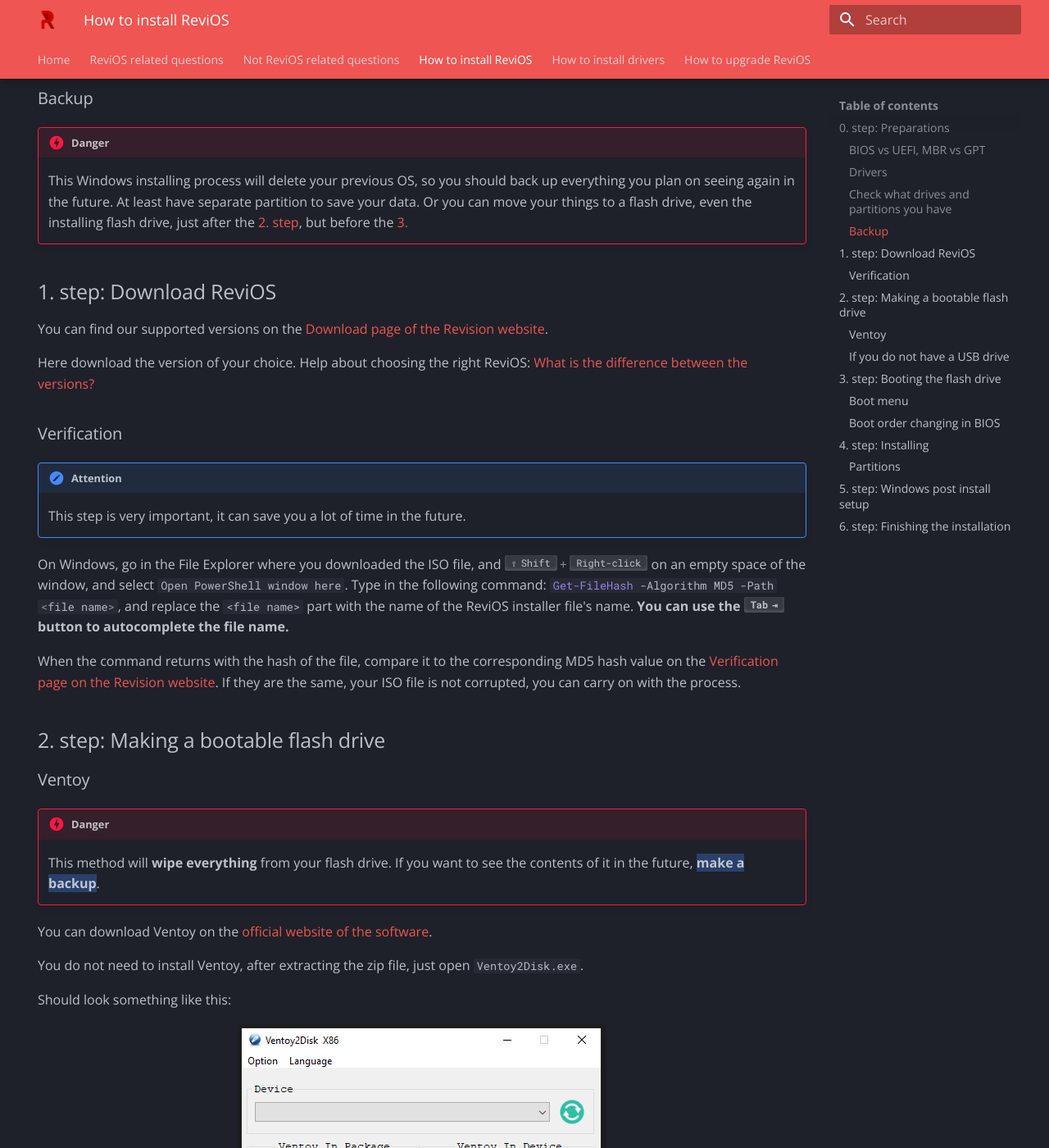
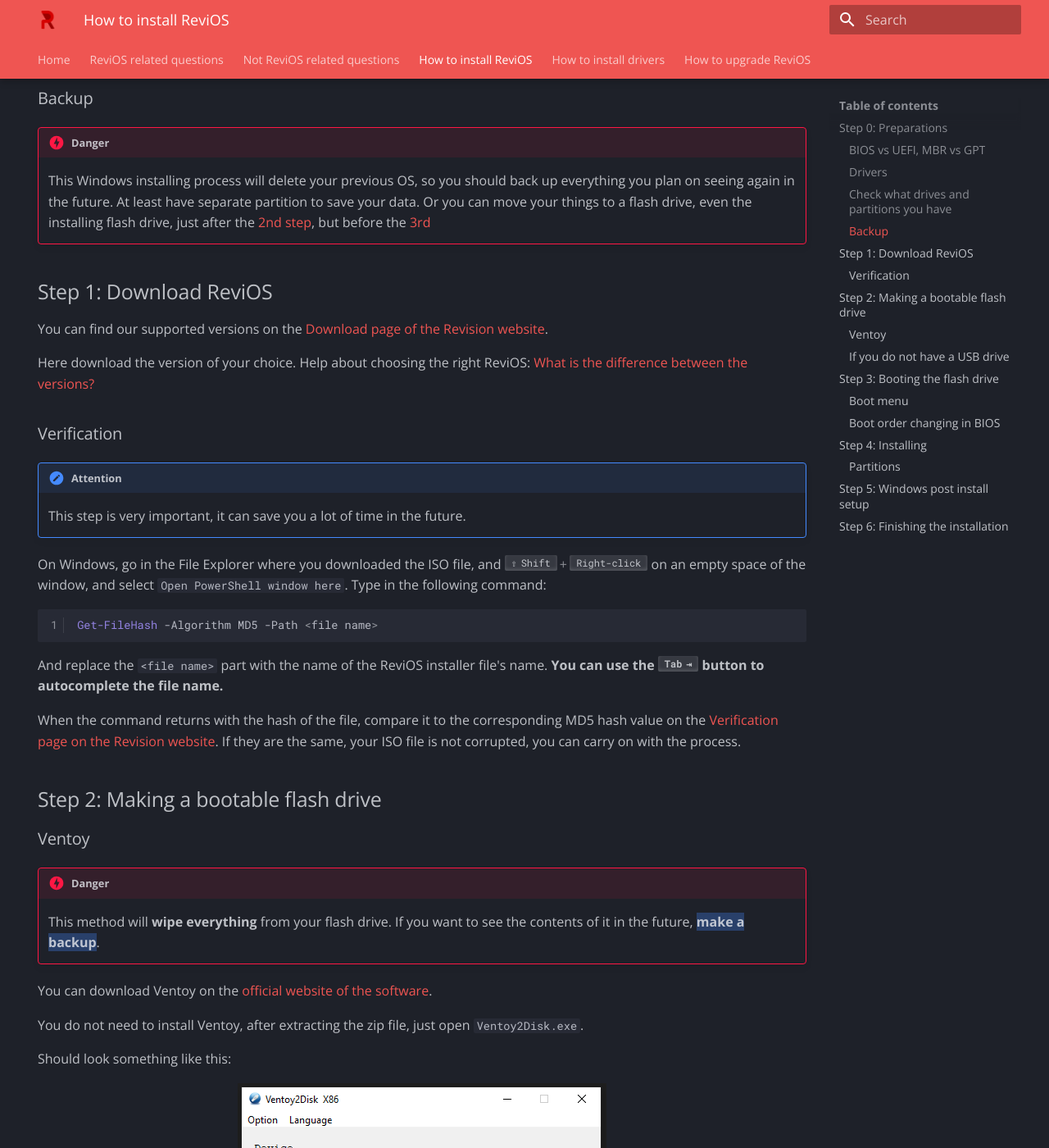
Before and after one commit to dkovacs24/ReviOS_faq, an MkDocs documentation site: the page built from docs/install.md, in a window 1280 px wide and 1400 px high, scrolled down 3470 px. Shown: the whole window at 82% size. Built offline with MkDocs 1.6.1 and Material for MkDocs 9.7.7, drawn with Linux system fonts in a browser that asks for light colours; some of the changed text lies outside the part shown.

Commit message:
rename headers in install.md X. step->Step X

````diff
--- a/docs/install.md
+++ b/docs/install.md
@@ -20,7 +20,7 @@
 
 We discuss here the installation of ReviOS with a **USB drive** (or usually called a flash drive in the guide). This guide also mentions a way to boot into the installer without a USB drive, but the main method is to use a flash drive. Another way is to use the script of iidanL, [InstallWindowsWithoutUSB](https://github.com/iidanL/InstallWindowsWithoutUSB){target=_blank}. We do not support this method of installing, use it at your own risk. (TLDR: It sets up your new Windows to dual boot.)
 
-## 0. step: Preparations
+## Step 0: Preparations
 
 ### BIOS vs UEFI, MBR vs GPT
 
@@ -33,7 +33,7 @@
 These technologies usually come in pair, like UEFI and GPT or BIOS and MBR. And while you could switch things up, like UEFI and MBR or BIOS and GPT, it is not recommended. Here, for example, the UEFI and GPT pair means UEFI boot mode on GPT partitions. Also, UEFI systems usually backward compatible and can boot in Legacy mode, often called CSM. If your system have CSM, it is recommended to switch it off, because the booting probably will be done in Legacy or BIOS mode otherwise.
 
 !!! tldr
-    In short, if your PC is **capable of** booting in **UEFI** mode, we recommend **selecting GPT**, if not, select MBR later on in the step [Making a bootable flash drive](#2-step-making-a-bootable-flash-drive).
+    In short, if your PC is **capable of** booting in **UEFI** mode, we recommend **selecting GPT**, if not, select MBR later on in the step [Making a bootable flash drive](#step-2-making-a-bootable-flash-drive).
 
 ### Drivers
 
@@ -43,7 +43,7 @@
 
 The fastest way to find the drivers you need, just **Google** "<*the name of your motherboard or laptop*> drivers", of course without the `<` and `>` symbols. Click the search result which takes you to the **website of the manufacturer** of your device. There find the drivers, probably under the **Support section** or something like that.
 
-After you accuired your drivers, should take them with yourself on the installation **flash drive**. So you need to **copy** the files **after the** [**2. step**](#2-step-making-a-bootable-flash-drive), but before the [3.](#3-step-booting-the-flash-drive)
+After you accuired your drivers, should take them with yourself on the installation **flash drive**. So you need to **copy** the files **after the** [**2nd step**](#step-2-making-a-bootable-flash-drive), but before the [3rd](#step-3-booting-the-flash-drive)
 
 Alternatively, and ==this method should not be considered the default option==, download the network drivers with Snappy Driver Installer Origin and take the whole folder of it with you before you format your partition(s). Help on this method can be found on the [How to install drivers page](drivers.md#a-last-resort).
 
@@ -68,7 +68,7 @@
 
 ![disk_management](img/install/0_disk_management.png){.center}
 
-The **recommended** way to do the installation is to at least **format** (or more like delete and recreate, you will see it at [installing](#4-step-installing)) the **partitions storing the OS**. Usually the partition that was called C: by the Windows on it, and other **System** and **Reserved** and **Recovery** partitions. Additionally, you can format your other partitions too, but **make sure you backed up everything**.
+The **recommended** way to do the installation is to at least **format** (or more like delete and recreate, you will see it at [Installing](#step-4-installing)) the **partitions storing the OS**. Usually the partition that was called C: by the Windows on it, and other **System** and **Reserved** and **Recovery** partitions. Additionally, you can format your other partitions too, but **make sure you backed up everything**.
 
 !!! tip
     Additional advice is if you are worried you could not identify your partitions inside the installer, take note of the sizes and the number of them. If you have multiple partitions with the same size, take note of the free space, too.
@@ -100,10 +100,10 @@
 ### Backup
 
 !!! danger
-    This Windows installing process will delete your previous OS, so you should back up everything you plan on seeing again in the future. At least have separate partition to save your data. Or you can move your things to a flash drive, even the installing flash drive, just after the [2. step](#2-step-making-a-bootable-flash-drive), but before the [3.](#3-step-booting-the-flash-drive)
+    This Windows installing process will delete your previous OS, so you should back up everything you plan on seeing again in the future. At least have separate partition to save your data. Or you can move your things to a flash drive, even the installing flash drive, just after the [2nd step](#step-2-making-a-bootable-flash-drive), but before the [3rd](#step-3-booting-the-flash-drive)
 
 
-## 1. step: Download ReviOS
+## Step 1: Download ReviOS
 
 You can find our supported versions on the [Download page of the Revision website](https://www.revi.cc/revios/download){target=_blank}.
 
@@ -114,11 +114,17 @@
 !!! attention
     This step is very important, it can save you a lot of time in the future.
 
-On Windows, go in the File Explorer where you downloaded the ISO file, and ++shift+"Right-click"++ on an empty space of the window, and select `Open PowerShell window here`. Type in the following command: `#!powershell Get-FileHash -Algorithm MD5 -Path <file name>`, and replace the `<file name>` part with the name of the ReviOS installer file's name. **You can use the ++tab++ button to autocomplete the file name.**
+On Windows, go in the File Explorer where you downloaded the ISO file, and ++shift+"Right-click"++ on an empty space of the window, and select `Open PowerShell window here`. Type in the following command:
+
+```powershell
+Get-FileHash -Algorithm MD5 -Path <file name>
+```
+
+And replace the `<file name>` part with the name of the ReviOS installer file's name. **You can use the ++tab++ button to autocomplete the file name.**
 
 When the command returns with the hash of the file, compare it to the corresponding MD5 hash value on the [Verification page on the Revision website](https://www.revi.cc/revios/download/verify){target=_blank}. If they are the same, your ISO file is not corrupted, you can carry on with the process.
 
-## 2. step: Making a bootable flash drive
+## Step 2: Making a bootable flash drive
 
 ### Ventoy
 
@@ -187,7 +193,7 @@
 
 If you are done, the formatted partition will be ready for you to extract the contents of the ISO file. If you went with this method, the following steps should be the same, just this guide will call your partition with the installer's file a flash drive, not a partition.
 
-## 3. step: Booting the flash drive
+## Step 3: Booting the flash drive
 
 <!-- To boot into your flash drive, open `Start menu`, click on `Power`, and then hold ++shift++ and click on `Restart`. This way, a full screen menu should come up looking like this:
 
@@ -211,7 +217,7 @@
     This option is not optimal, because if you are done with your Windows installation, but before booting the OS the first time, you have to change the boot order back in BIOS or remove the installer media, the flash drive, because you will boot into the installer again.
 
 
-## 4. step: Installing
+## Step 4: Installing
 
 If you have done everything good so far, the installer boot up, and should look like this:
 
@@ -248,7 +254,7 @@
 
 Then it will restart again.
 
-## 5. step: Windows post install setup
+## Step 5: Windows post install setup
 
 !!! note
     On Windows 11 this section looks different but, the steps should be the same. Furthermore, in newer builds of ReviOS, we added the possibility to change the language and keyboard here. This tutorial does not reflect that, since the pictures has not been updated in a while.
@@ -270,7 +276,7 @@
 
 You are done with the Windows post install setup, the OS will load for some time.
 
-## 6. step: Finishing the installation
+## Step 6: Finishing the installation
 
 After arriving at your desktop, first, **let the script that popped up run through**. **Do not do anything until the script restarts your PC**. If it is not closing, read [the section about this phenomenon](not-related.md#the-do-not-close-the-window-otherwise-your-system-wont-work-properly-window-not-closing).
 
````
